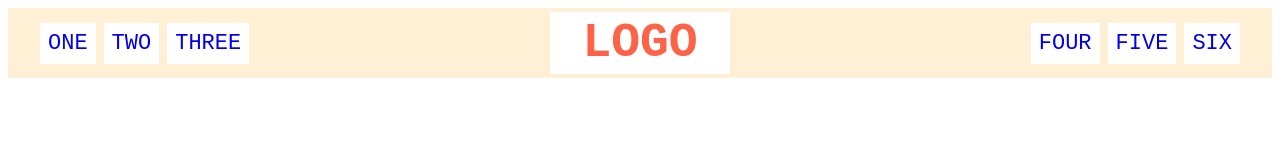
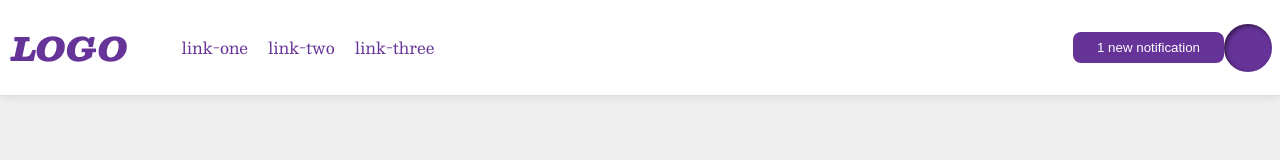
Before and after one commit to mxrah10/test_files, a plain HTML site: page index.html in a window 1280 px wide. Drawn offline with nearby package versions, Linux system fonts and the light colour scheme.

Commit message:
flexbox exercise 3 done (classes need .)

```diff
--- a/index.html
+++ b/index.html
@@ -4,25 +4,26 @@
     <meta charset="UTF-8">
     <meta http-equiv="X-UA-Compatible" content="IE=edge">
     <meta name="viewport" content="width=device-width, initial-scale=1.0">
-    <title>Flex Header</title>
+    <title>Flex Header 2</title>
     <link rel="stylesheet" href="styles.css">
   </head>
   <body>
     <div class="header">
-      <div class="left-links">
-        <ul>
-          <li><a href="#">ONE</a></li>
-          <li><a href="#">TWO</a></li>
-          <li><a href="#">THREE</a></li>
+      <div class="left">
+        <div class="logo">
+          LOGO
+        </div>
+        <ul class="links">
+          <li><a href="google.com">link-one</a></li>
+          <li><a href="google.com">link-two</a></li>
+          <li><a href="google.com">link-three</a></li>
         </ul>
       </div>
-      <div class="logo">LOGO</div>
-      <div class="right-links">
-        <ul>
-          <li><a href="#">FOUR</a></li>
-          <li><a href="#">FIVE</a></li>
-          <li><a href="#">SIX</a></li>
-        </ul>
+      <div class="right">
+        <button class="notifications">
+          1 new notification
+        </button>
+        <div class="profile-image"></div>
       </div>
     </div>
   </body>
--- a/styles.css
+++ b/styles.css
@@ -1,35 +1,61 @@
-.header  {
-  font-family: monospace;
-  background: papayawhip;
+/* this is some magical font-importing.
+you'll learn about it later. */
+@import url('https://fonts.googleapis.com/css2?family=Besley:ital,wght@0,400;1,900&display=swap');
+
+body {
+  margin: 0;
+  background: #eee;
+  font-family: Besley, serif;
+}
+
+.header {
+  background: white;
+  border-bottom: 1px solid #ddd;
+  box-shadow: 0 0 8px rgba(0,0,0,.1);
   display: flex;
-  flex-direction: row;
-  justify-content: center;
-  align-items: center;
   justify-content: space-between;
+  padding: 8px;
+}
+
+.profile-image {
+  background: rebeccapurple;
+  box-shadow: inset 2px 2px 4px rgba(0,0,0,.5);
+  border-radius: 50%;
+  width: 48px;
+  height: 48px;
 }
 
 .logo {
-  font-size: 48px;
+  color: rebeccapurple;
+  font-size: 32px;
   font-weight: 900;
-  color: tomato;
-  background: white;
-  padding: 4px 32px;
-  margin: 4px;
-  flex-wrap: wrap;
+  font-style: italic;
+  padding: 4px;
+}
+.left, .right {
+  display: flex;
+  align-items: center;
+
+}
+button {
+  border: none;
+  border-radius: 8px;
+  background: rebeccapurple;
+  color: white;
+  padding: 8px 24px;
+}
+
+a {
+  /* this removes the line under our links */
+  text-decoration: none;
+  color: rebeccapurple;
 }
 
 ul {
-  /* this removes the dots on the list items*/
   list-style-type: none;
   display: flex;
-  gap: 8px;
-  padding: 4px 32px;
 }
 
-a {
-  font-size: 22px;
-  background: white;
-  padding: 8px;
-  /* this removes the line under the links */
-  text-decoration: none;
+li {
+  padding: 10px;
 }
```
